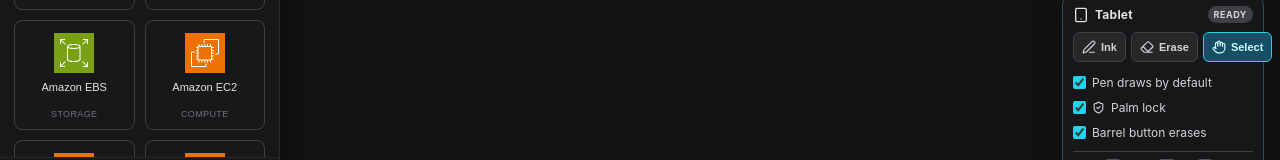
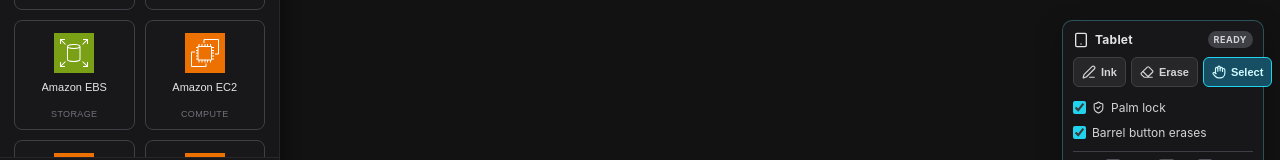
Before and after one commit to Mahmoud-s-Khedr/canvas-tube, a React (Vite) app: page / in a window 1280 px wide. Shown: the part 598-758 px from the top of the page. Built offline with nearby package versions, Linux system fonts and the light colour scheme.

Commit message:
feat: remove pen defaults to draw preference and update related UI elements

```diff
--- a/src/core/canvas/stylus-controls.ts
+++ b/src/core/canvas/stylus-controls.ts
@@ -6,8 +6,6 @@ import type { CanvasToolType } from './canvas-adapter'
  * so that tablet drivers can provide their full resolution to Excalidraw.
  */
 export interface StylusPreferences {
-  /** Put the pen straight into freehand ink, while mouse tools stay unchanged. */
-  penDefaultsToDraw: boolean
   /** Ignore fingers while a pen is in range/contact to avoid palm marks. */
   palmRejection: boolean
   /** Treat either pen barrel switch as a momentary eraser. */
@@ -15,7 +13,6 @@ export interface StylusPreferences {
 }
 
 export const DEFAULT_STYLUS_PREFERENCES: StylusPreferences = {
-  penDefaultsToDraw: true,
   palmRejection: true,
   barrelButtonEraser: true
 }
@@ -64,5 +61,5 @@ export function getPenContactTool(
 ): CanvasToolType | null {
   if (pointer.pointerType !== 'pen') return null
   if (shouldUseMomentaryEraser(pointer, preferences.barrelButtonEraser)) return 'eraser'
-  return preferences.penDefaultsToDraw ? 'freedraw' : null
+  return null
 }
--- a/src/renderer/src/components/canvas/StylusDock.tsx
+++ b/src/renderer/src/components/canvas/StylusDock.tsx
@@ -79,14 +79,6 @@ export const StylusDock: React.FC<StylusDockProps> = ({
         </button>
       </div>
 
-      <label className="canvastube-stylus-dock__toggle" title="The pen selects freehand ink on contact">
-        <input
-          type="checkbox"
-          checked={preferences.penDefaultsToDraw}
-          onChange={(event) => onUpdatePreferences({ penDefaultsToDraw: event.target.checked })}
-        />
-        Pen draws by default
-      </label>
       <label className="canvastube-stylus-dock__toggle" title="Ignore touch events while the pen is active">
         <input
           type="checkbox"
```
Also changed, not shown: 2 other files (tests, documents, lock files or other folders).
